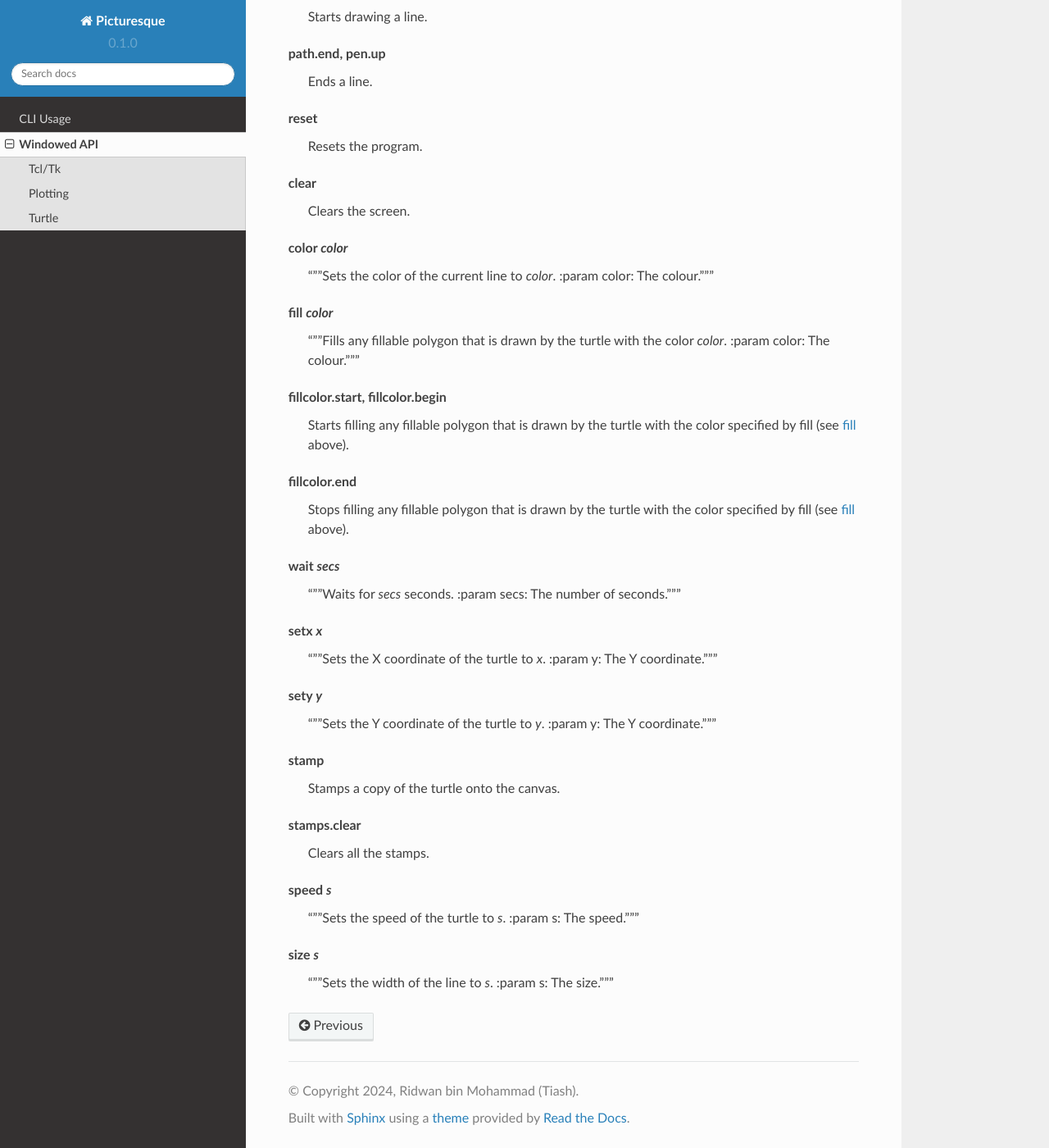
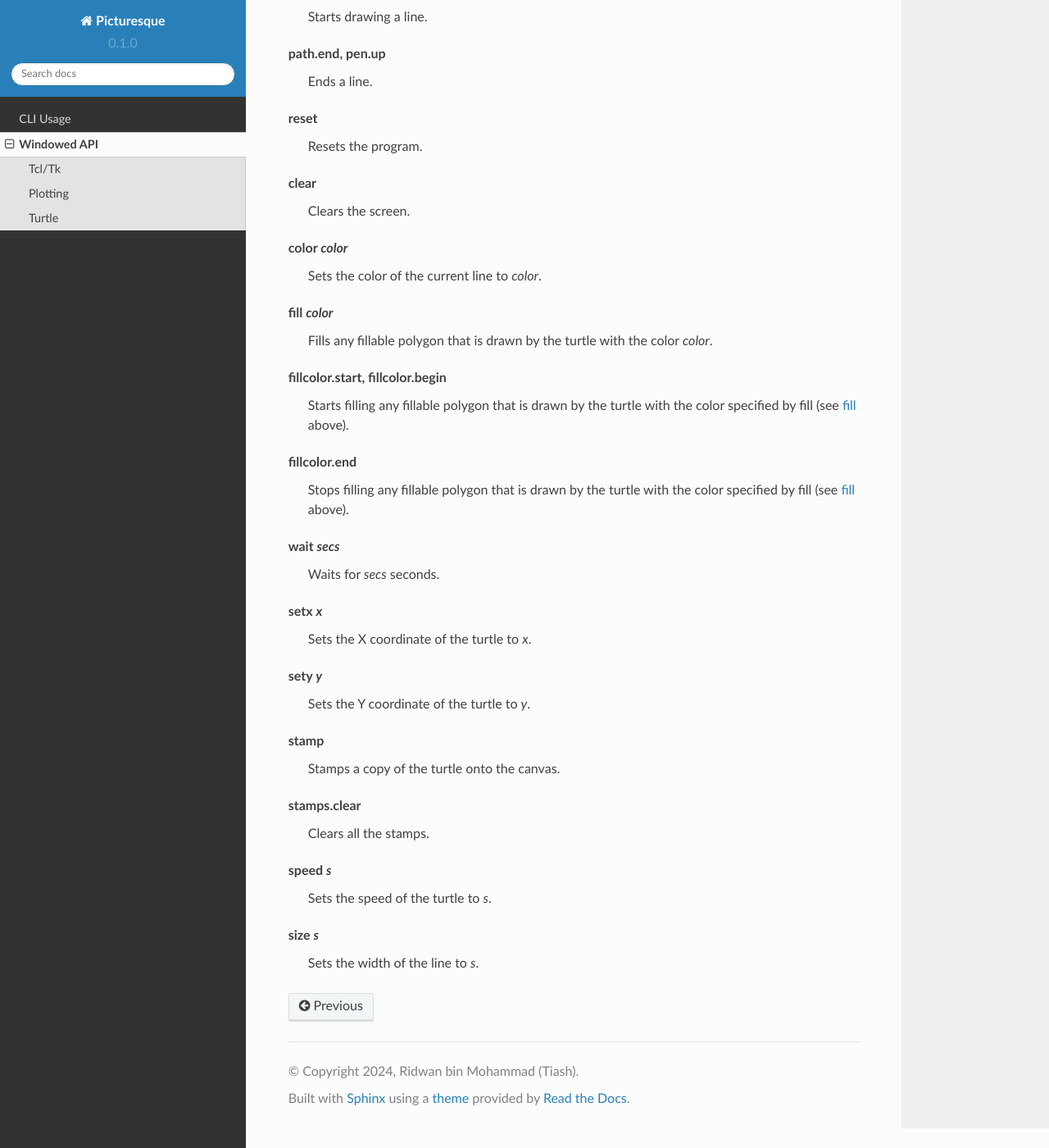
Before and after one commit to tiashDev/pic-docs, a Sphinx documentation site: the page built from docs/source/api.rst, in a window 1280 px wide and 1400 px high, scrolled down 762 px. Shown: the whole window at 82% size. Built offline with Sphinx 7.4.7 and the Read the Docs theme 2.0.0, drawn with Linux system fonts in a browser that asks for light colours; some of the changed text lies outside the part shown.

```diff
--- a/docs/source/api.rst
+++ b/docs/source/api.rst
@@ -17,26 +17,22 @@ Turtle
 .. _forward:
 
 forward *px*
-   """Moves the turtle (the pen) forward by *px* pixels.
-   :param px: The number of pixels."""
+   Moves the turtle (the pen) forward by *px* pixels.
 
 .. _backward:
 
 backward *px*
-   """Moves it backward by *px* pixels.
-   :param px: The number of pixels."""
+   Moves it backward by *px* pixels.
 
 .. _right:
 
 right *deg*
-   """Turns the pen right by *deg* degrees.
-   :param deg: The number of degrees."""
+   Turns the pen right by *deg* degrees.
 
 .. _left:
 
 left *deg*
-   """Turns it left by *deg* degrees.
-   :param deg: The number of degrees."""
+   Turns it left by *deg* degrees.
 
 .. _path_begin:
 
@@ -61,14 +57,12 @@ clear
 .. _color:
 
 color *color*
-   """Sets the color of the current line to *color*.
-   :param color: The colour."""
+   Sets the color of the current line to *color*.
 
 .. _fill:
 
 fill *color*
-   """Fills any fillable polygon that is drawn by the turtle with the color *color*.
-   :param color: The colour."""
+   Fills any fillable polygon that is drawn by the turtle with the color *color*.
 
 .. _fillcolor_start:
 
@@ -83,20 +77,17 @@ fillcolor.end
 .. _wait:
 
 wait *secs*
-   """Waits for *secs* seconds.
-   :param secs: The number of seconds."""
+   Waits for *secs* seconds.
 
 .. _setx:
 
 setx *x*
-   """Sets the X coordinate of the turtle to *x*.
-   :param y: The Y coordinate."""
+   Sets the X coordinate of the turtle to *x*.
 
 .. _sety:
 
 sety *y*
-   """Sets the Y coordinate of the turtle to *y*.
-   :param y: The Y coordinate."""
+   Sets the Y coordinate of the turtle to *y*.
 
 .. _stamp:
 
@@ -111,11 +102,9 @@ stamps.clear
 .. _speed:
 
 speed *s*
-   """Sets the speed of the turtle to *s*.
-   :param s: The speed."""
+   Sets the speed of the turtle to *s*.
 
 .. _size:
 
 size *s*
-   """Sets the width of the line to *s*.
-   :param s: The size."""
+   Sets the width of the line to *s*.
```
